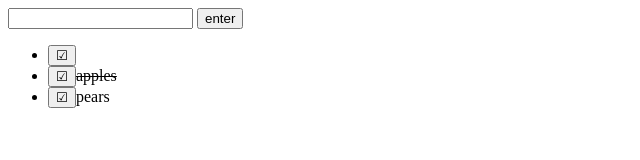
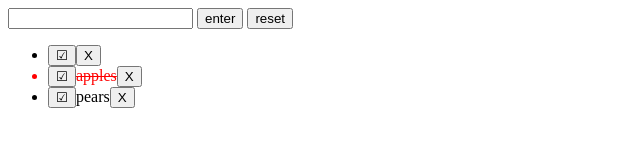
Before and after one commit to jmounts/list, a plain HTML site: page index.html in a window 1280 px wide. Both pictures are taken after a click on the button "enter". Shown: the whole page, without its empty margins (0-640 px from the left). Drawn offline with nearby package versions, Linux system fonts and the light colour scheme.

Commit message:
delete and reset buttons

```diff
--- a/css/main.css
+++ b/css/main.css
@@ -1,5 +1,6 @@
 .strike {
 	text-decoration: line-through;
+	color: red;
 }
 
 .item {
--- a/index.html
+++ b/index.html
@@ -11,10 +11,11 @@
 <body>
 	<input id="myInput"></input>
 	<button id="input-b">enter</button>
+	<button id="reset">reset</button>
 	<div>
 		<ul id="list">
-			<li class="strike"><button class="mark">☑</button>apples</li>
-			<li class="item"><button class="mark">☑</button>pears</li>
+			<li class="strike"><button class="mark">☑</button>apples<button class="remove-item">X</button></li>
+			<li class="item"><button class="mark">☑</button>pears<button class="remove-item">X</button></li>
 		</ul>
 	</div>
 </body>
--- a/js/main.js
+++ b/js/main.js
@@ -5,7 +5,7 @@ $(document).ready(function(){
 //input//
 	$("#input-b").on('click', function(){
 		var input = $('#myInput').val()
-			$('#list').prepend('<li class="item"><button class="mark">☑</button>' + input + '</li>');
+			$('#list').prepend('<li class="item"><button class="mark">☑</button>' + input + '<button class="remove-item">X</button></li>');
 		$('#myInput').val('');
 	})
 
@@ -14,5 +14,14 @@ $(document).ready(function(){
 		$(this).closest('li').toggleClass('strike');
 	})
 
+//remove item//
+	$(document).on('click', '.remove-item', function(){
+		$(this).closest('li').fadeOut(300);
+	})
+
+//reset//
+	$('#reset').on('click', function(){
+		$('li').remove();
+	})
 
 });
```
